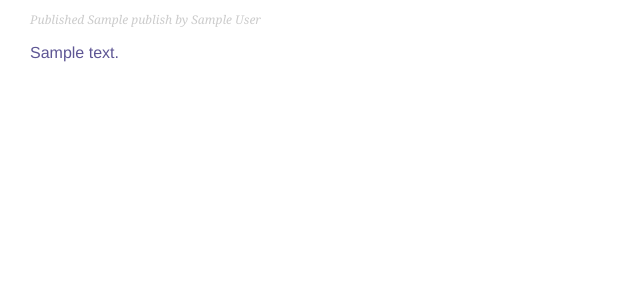
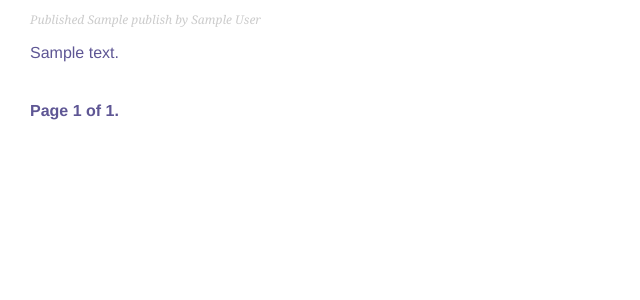
Before and after one commit to TatiPav/workout, a Django app: template blog/templates/blog/post/list.html in a window 1280 px wide. Shown: the part 162-462 px from the top of the page, without its empty margins (0-640 px from the left). Run offline with Django 3.2, Linux system fonts and the light colour scheme; the template is opened without the code that fills it: most values are stand-ins (such as "Sample title", 1, 10 or a date in 2020).

Commit message:
navigating through pages

```diff
--- a/blog/static/css/blog.css
+++ b/blog/static/css/blog.css
@@ -42,3 +42,8 @@ p.date {
     font-size: 12px;
     font-style: italic;
 }
+
+.pagination {
+    margin: 40px 0;
+    font-weight: bold;
+}
--- a/blog/templates/blog/post/list.html
+++ b/blog/templates/blog/post/list.html
@@ -9,4 +9,5 @@
   <p class="date">Published {{ post.publish }} by {{ post.author }}</p>
   {{ post.body|truncatewords:10|linebreaks }}
   {% endfor %}
+  {% include "pagination.html" with page=posts %}
 {% endblock %}
--- /dev/null
+++ b/blog/templates/pagination.html
@@ -0,0 +1,13 @@
+<div class="pagination">
+    <span class="step-links">
+        {% if page.has_previous %}
+        <a href="?page={{page.previous_page_number}}">Previous</a>
+       {% endif %}
+    <span class="current">
+        Page {{ page.number }} of {{ page.paginator.num_pages }}.
+    </span>
+    {% if page.has_next %}
+        <a href="?page={{page.next_page_number}}">Next</a>
+       {% endif %}
+    </span>
+</div>
```
